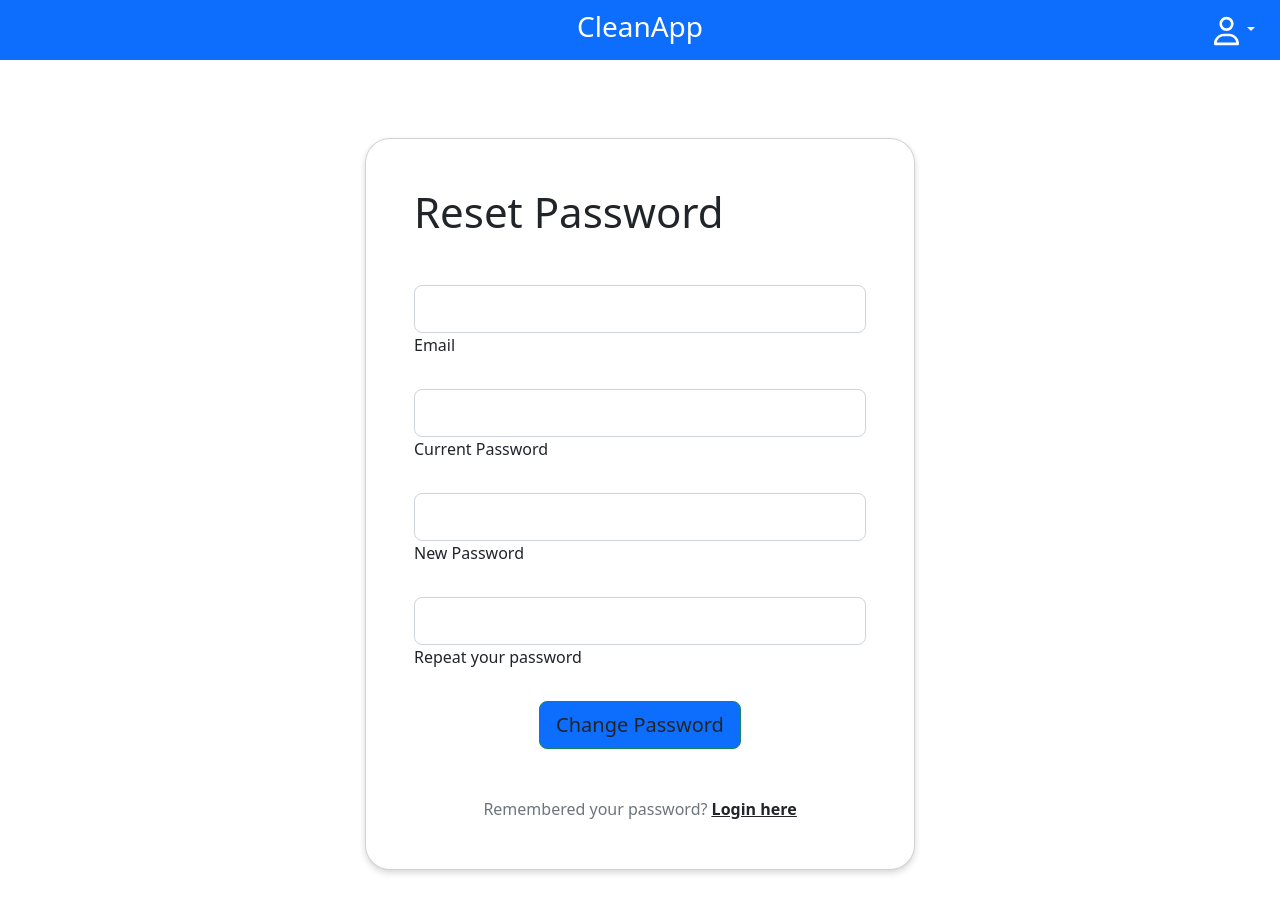
After one commit to Packan1337/CleanApp, a Flask app: page /reset_password_page in a window 1280 px wide. The commit adds this page. Run offline with Flask 3, Linux system fonts and the light colour scheme; some libraries are stand-ins or nearby versions.

Commit message:
La till reset_password funktion, frontend+backend

```diff
--- a/app.py
+++ b/app.py
@@ -54,6 +54,40 @@ def add_user():
         return redirect(url_for('signup'))
 
 
+@app.route('/reset_password_page')
+def reset_password_page():
+    return render_template('reset_password.html')
+
+
+@app.route('/reset_password', methods=['POST'])
+def reset_password():
+    email = request.form.get('email')
+    current_password = request.form.get('current_password')
+    new_password = request.form.get('new_password')
+    new_password_repeat = request.form.get('new_password_repeat')
+
+    if new_password != new_password_repeat:
+        flash('Passwords do not match!', 'danger')
+        return redirect(url_for('reset_password_page'))
+
+    user = User.query.filter_by(email=email).first()
+
+    if not user:
+        flash('User with the provided email does not exist!', 'danger')
+        return redirect(url_for('reset_password_page'))
+
+    if not check_password_hash(user.password, current_password):
+        flash('Current password is incorrect!', 'danger')
+        return redirect(url_for('reset_password_page'))
+
+    user.password = generate_password_hash(new_password)
+
+    db.session.commit()
+
+    flash('Password successfully updated!', 'success')
+    return redirect(url_for('login'))
+
+
 @app.route('/login', methods=['GET', 'POST'])
 def login():
     error = None
--- a/templates/layout_login.html
+++ b/templates/layout_login.html
@@ -50,7 +50,7 @@
                 </button>
                 <ul class="dropdown-menu dropdown-menu-end" aria-labelledby="dropdownMenuButton">
                     <li><a class="dropdown-item" href="/page1">Profile</a></li>
-                    <li><a class="dropdown-item" href="/page2">Logout</a></li>
+                    <li><a class="dropdown-item" href="/login">Logout</a></li>
                 </ul>
             </div>
         </div>
--- a/templates/login.html
+++ b/templates/login.html
@@ -29,7 +29,7 @@
                                     <p class="text-center text-muted mt-5 mb-0">Create an account? <a href="/signup"
                                             class="fw-bold text-body"><u>Sign up here</u></a></p>
                                     <p style="position: relative; top:-30px;" class="text-center text-muted mt-5 mb-0">
-                                        Forgot password? <a href="#!" class="fw-bold text-body"><u>Click here</u></a>
+                                        Forgot password? <a href="/reset_password_page" class="fw-bold text-body"><u>Click here</u></a>
                                     </p>
 
                                 </form>
--- /dev/null
+++ b/templates/reset_password.html
@@ -0,0 +1,51 @@
+{% extends "layout_login.html" %}
+{% block content %}
+
+<body class="body">
+    <section>
+        <div class="mask d-flex align-items-center h-100 gradient-custom-3">
+            <div class="container-fluid h-100">
+                <div class="row d-flex justify-content-center align-items-center h-100">
+                    <div class="col-12">
+                        <div class="card signup-card" style="border-radius: 25px;">
+                            <div class="card-body p-5">
+                                <h2 class="text mb-5" style="font-size: 42px">Reset Password</h2>
+                                <form id="reset-password-form" action="{{ url_for('reset_password') }}" method="post">
+                                    <div class="form-outline mb-4">
+                                        <input type="email" name="email" class="form-control form-control-lg"
+                                            required />
+                                        <label class="form-label" for="email">Email</label>
+                                    </div>
+
+                                    <div class="form-outline mb-4">
+                                        <input type="password" name="current_password"
+                                            class="form-control form-control-lg" />
+                                        <label class="form-label" for="current_password">Current Password</label>
+                                    </div>
+                                    <div class="form-outline mb-4">
+                                        <input type="password" name="new_password"
+                                            class="form-control form-control-lg" />
+                                        <label class="form-label" for="new_password">New Password</label>
+                                    </div>
+                                    <div class="form-outline mb-4">
+                                        <input type="password" name="new_password_repeat" class="form-control form-control-lg" />
+                                        <label class="form-label" for="form3Example4cdg">Repeat your password</label>
+                                    </div>
+                                    <div class="d-flex justify-content-center">
+                                        <button type="submit" style="background-color: #0d6efd"
+                                            class="btn btn-success btn-block btn-lg gradient-custom-4 text-body">
+                                            Change Password
+                                        </button>
+                                    </div>
+                                    <p class="text-center text-muted mt-5 mb-0">Remembered your password? <a
+                                            href="/login" class="fw-bold text-body"><u>Login here</u></a></p>
+                                </form>
+                            </div>
+                        </div>
+                    </div>
+                </div>
+            </div>
+        </div>
+    </section>
+</body>
+{% endblock %}
```
